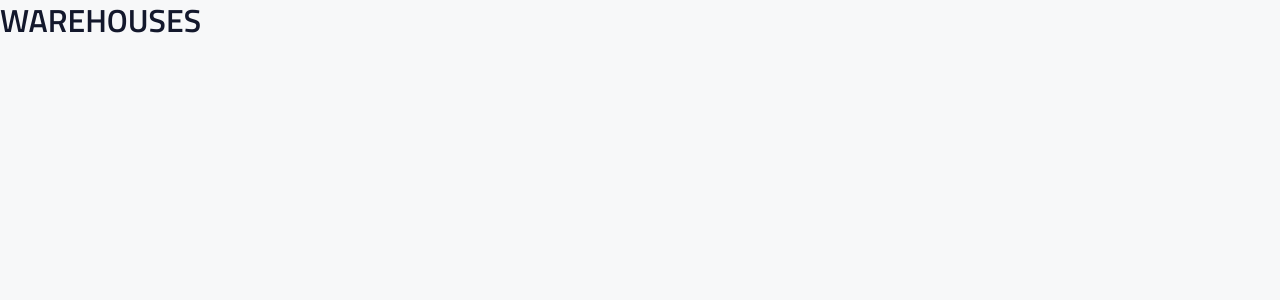
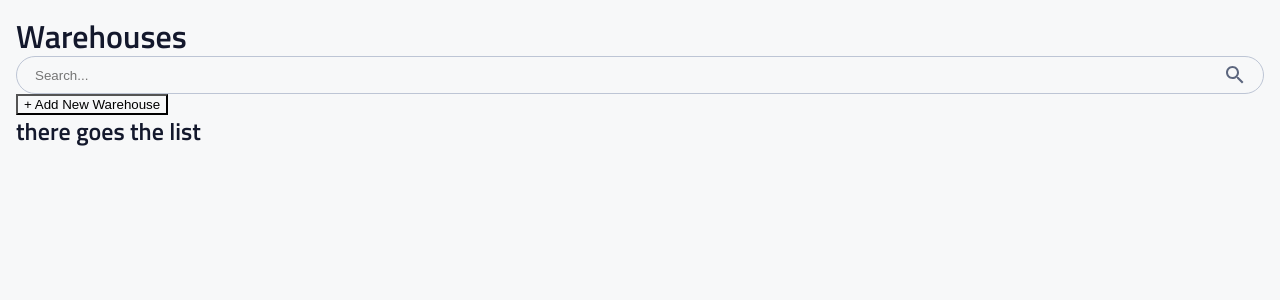
Before and after one commit to SimonMilord/instock_client, a React (Create React App) app: page / in a window 1280 px wide. Shown: the top 300 px of the page. Built offline with nearby package versions, Linux system fonts and the light colour scheme.

Commit message:
added structure and styling for search bar

```diff
--- a/src/components/WarehouseList/WarehouseList.jsx
+++ b/src/components/WarehouseList/WarehouseList.jsx
@@ -0,0 +1,13 @@
+import React, { Component } from 'react';
+
+class WarehouseList extends Component {
+  render() {
+    return (
+      <div>
+        <h2>there goes the list</h2>
+      </div>
+    );
+  }
+}
+
+export default WarehouseList;
--- a/src/pages/WarehousesPage/WarehousesPage.jsx
+++ b/src/pages/WarehousesPage/WarehousesPage.jsx
@@ -1,11 +1,23 @@
 import React, { Component } from 'react';
+import WarehouseList from '../../components/WarehouseList/WarehouseList';
 import "./WarehousesPage.scss";
+import searchIcon from "../../assets/Icons/search-24px.svg";
 
 class WarehousesPage extends Component {
   render() {
     return (
-      <div>
-        <h1>WAREHOUSES</h1>
+      <div className='warehousePage'>
+        <div className='warehousePage-subhead'>
+          <h1 className='warehousePage-title'>Warehouses</h1>
+          <div className='warehousePage-subhead__right'>
+            <div className='search'>
+              <input className="search__input" type="text" name="" placeholder='Search...' />
+              <img className='search__icon' src={searchIcon} alt="search icon"></img>
+            </div>
+            <button className='newWarehouse-btn'>+ Add New Warehouse</button>
+          </div>
+        </div>
+        <WarehouseList />
       </div>
     );
   }
--- a/src/pages/WarehousesPage/WarehousesPage.scss
+++ b/src/pages/WarehousesPage/WarehousesPage.scss
@@ -0,0 +1,30 @@
+@import "../../styles/partials/fonts";
+@import "../../styles/partials/variables";
+@import "../../styles/partials/mixins";
+
+.warehousePage {
+  // background-color: red;
+  padding: 1rem;
+}
+.warehousePage-subhead {
+  // background-color: red;
+}
+
+.search {
+  display: flex;
+  justify-content: space-between;
+  align-items: center;
+  border: 1px solid $secondary-grey;
+  border-radius: 20px;
+  height: 2.25rem;
+  padding: 0px 1rem;
+  @include tablet {
+    height: 2.375rem;
+  }
+
+  &__input {
+    border: none;
+    width: 100%;
+    outline: none;
+  }
+}
```
